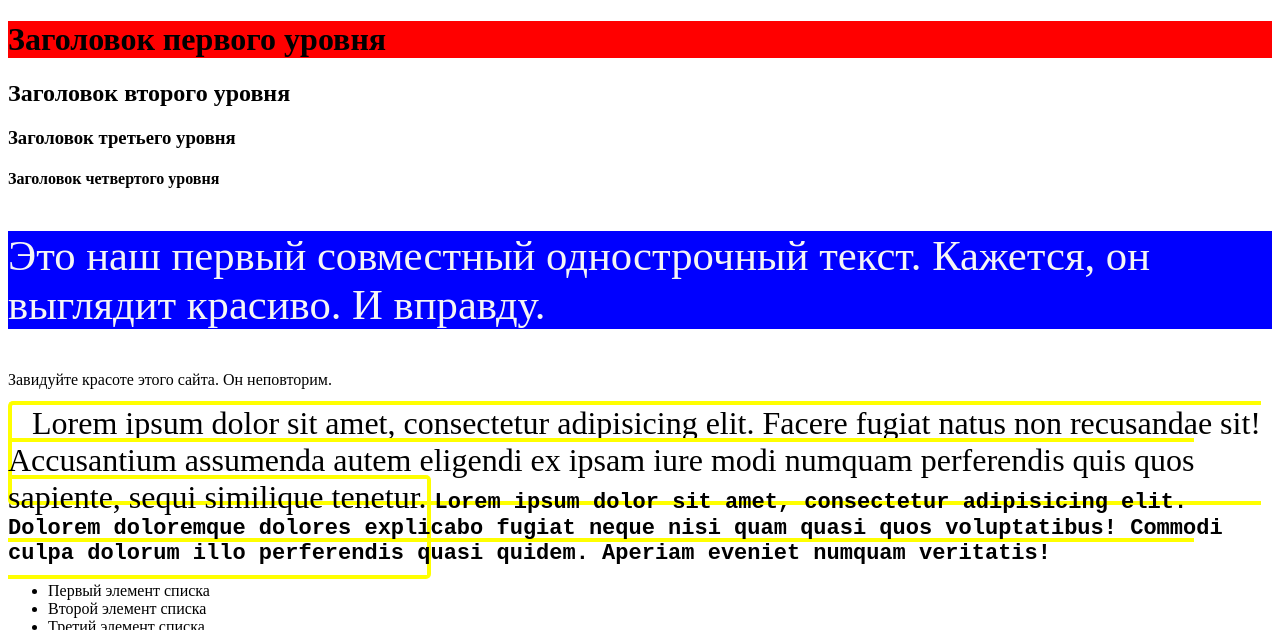
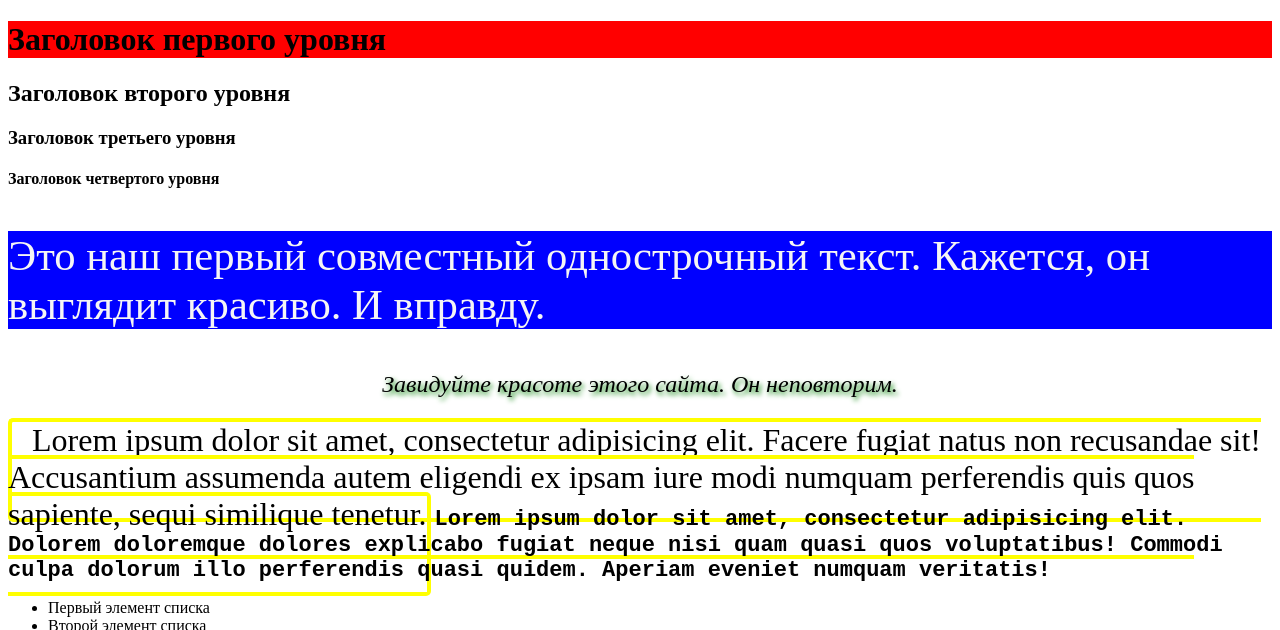
Before and after one commit to Emkievae/task2, a plain HTML site: page index.html in a window 1280 px wide. Shown: the top 630 px of the page. Drawn offline with Linux system fonts and the light colour scheme.

Commit message:
самый красивый сайт

```diff
--- a/styles.css
+++ b/styles.css
@@ -22,3 +22,10 @@ h1 {
     font-size: 22px;
     font-family: 'Courier New', Couruier; monospace;
 }
+
+.paragraph-4{
+    font-size: 24px;
+    font-style: italic;
+    text-align: center;
+    text-shadow: 2px 3px 5px green;
+}
```
